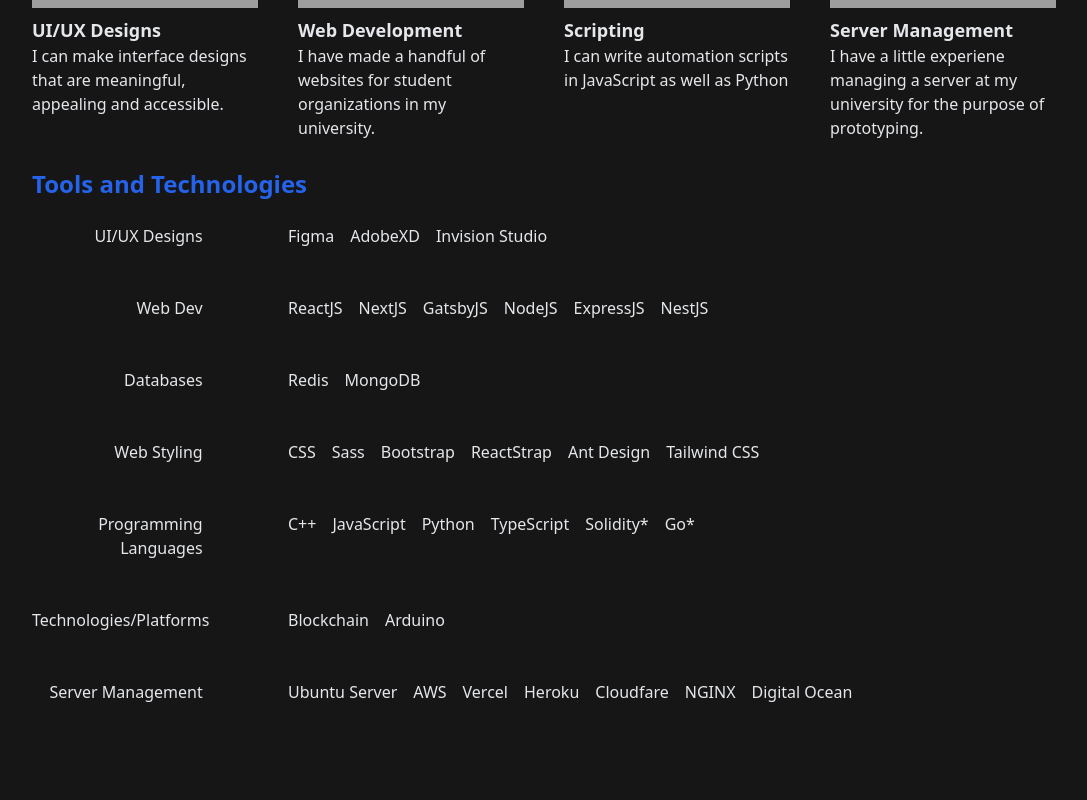
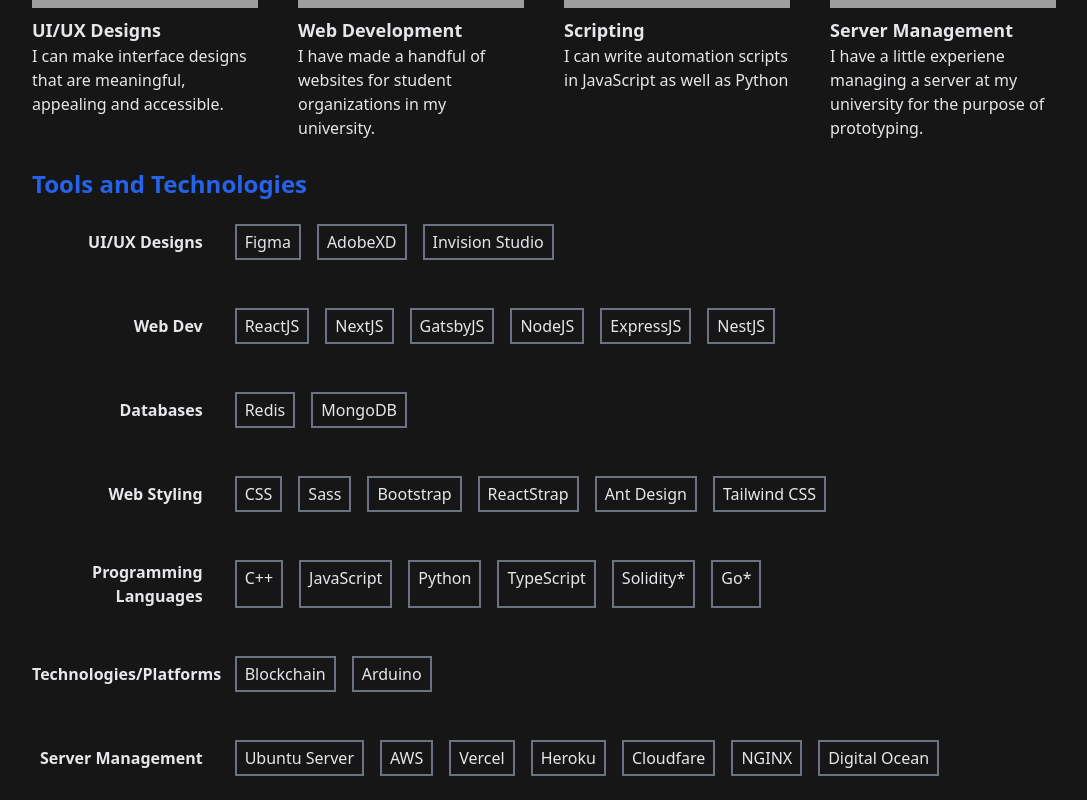
Before and after one commit to canaryGrapher/portfolio-V2, a Next.js app: page / in a window 1280 px wide. Shown: the part 2320-3120 px from the top of the page, without its empty margins (96-1183 px from the left). Before the commit the page ends 3048 px from the top, so only its background shows below. Built offline with nearby package versions, Linux system fonts and the light colour scheme; grey boxes are pictures that could not be loaded.

Commit message:
Added Tools and Technology Section

```diff
--- /dev/null
+++ b/components/home/Experience/ExperienceSection.tsx
@@ -0,0 +1,9 @@
+import React from "react";
+
+const ExperienceSection: React.FC = () => (
+  <div className="experience-section">
+    <p>Here is nothing</p>
+  </div>
+);
+
+export default ExperienceSection;
--- a/components/home/Skills/ToolsandTechChart.tsx
+++ b/components/home/Skills/ToolsandTechChart.tsx
@@ -5,12 +5,12 @@ import { IToolsandTechnologies } from "../../../interfaces/home";
 
 const ToolsandTechChart: React.FC<IToolsandTechnologies> = (props) => (
   <div className="w-full my-2 py-4 flex flex-row justify-between">
-    <div className="w-2/12 text-right">
-      <p>{props.title}</p>
+    <div className="w-2/12 text-right flex flex-col justify-center">
+      <p className="font-bold">{props.title}</p>
     </div>
-    <div className="w-9/12 flex flex-row">
+    <div className="w-10/12 flex flex-row pl-8">
       {props.tools.map((tool) => (
-        <p className="mr-4 border-1 ">{tool}</p>
+        <p className="px-2 py-1 mr-4 border-2 border-gray-500">{tool}</p>
       ))}
     </div>
   </div>
```
